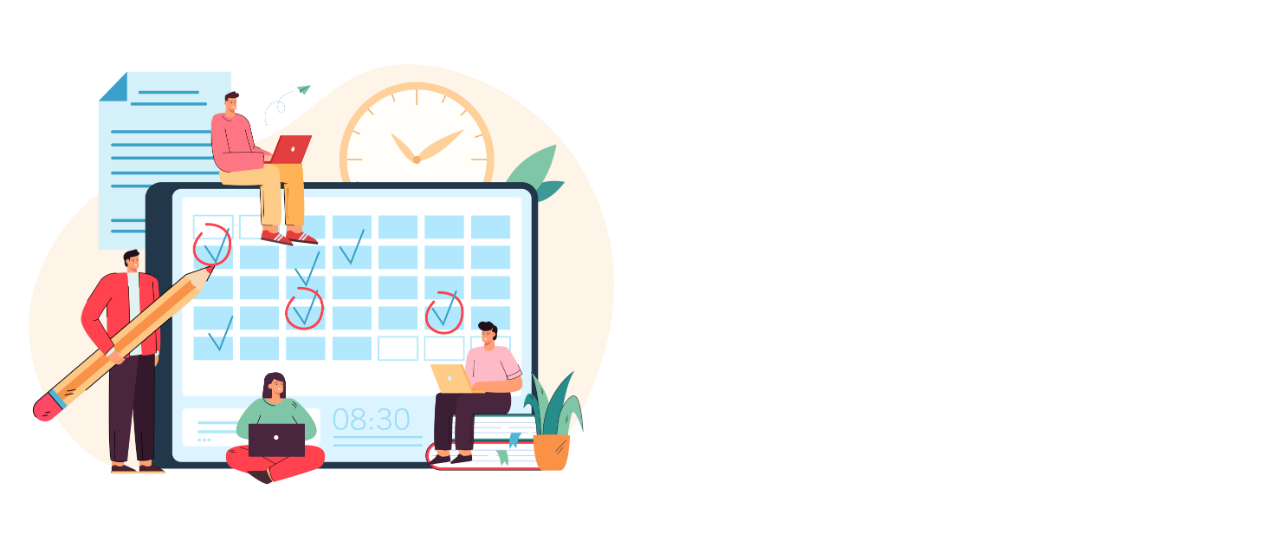
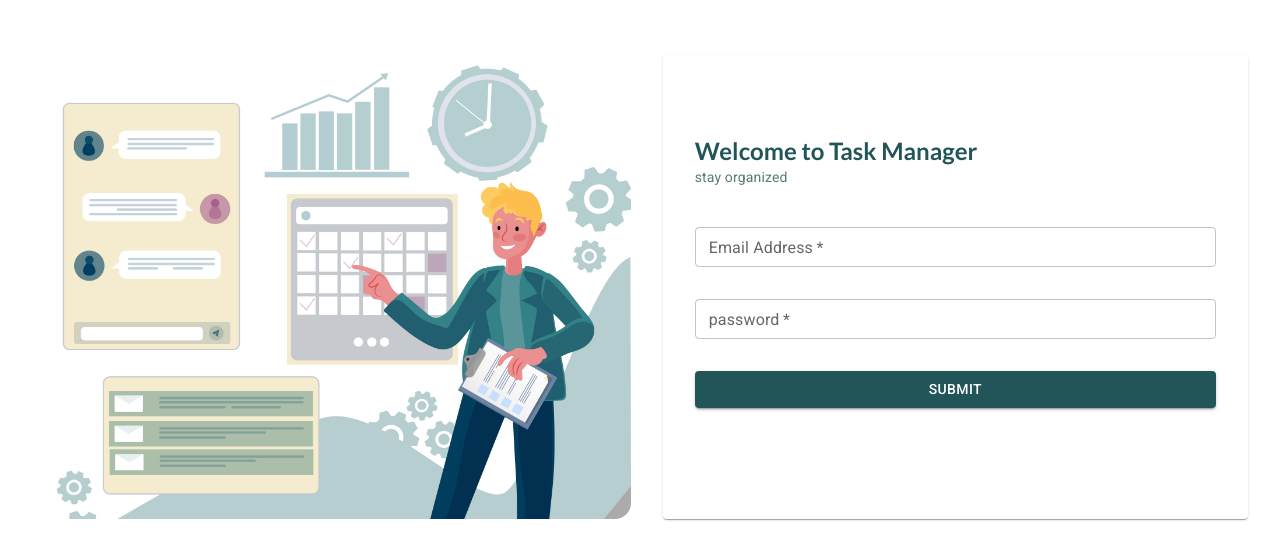
Before and after one commit to Naominm/TaskTracking, a React (Vite) app: page / in a window 1280 px wide. Shown: the part 129-688 px from the top of the page. Built offline with nearby package versions, Linux system fonts and the light colour scheme.

Commit message:
Build the Text section

```diff
--- a/src/index.css
+++ b/src/index.css
@@ -1,5 +1,8 @@
 :root {
-  primary-font: "Nunito", sans-serif;
+  --primary-font: "Lato", sans-serif;
+  --secondary-color: #215558;
+  --primary-color: #0ba4af;
+  --text-color: #557d72;
 }
 * {
   box-sizing: border-box;
--- a/src/pages/Login.tsx
+++ b/src/pages/Login.tsx
@@ -1,27 +1,88 @@
-import { Box } from "@mui/material";
-import LoginImage from "../assets/2.jpg"
+import { Box, Typography, Paper, TextField, Button } from "@mui/material";
+import LoginImage from "../assets/6378759.jpg";
 
 function LoginPage() {
-  return(
-   <Box component="div" sx={{display:"flex",alignItems:"center", height:"100vh"}}>
-    <ImageSection/>
-    <FormSection/>
-   </Box>
-  )
+  return (
+    <Box
+      component="div"
+      sx={{
+        display: "flex",
+        gap: "1rem",
+        alignItems: "center",
+        height: "100vh",
+        mt: 2,
+        mx: 4,
+      }}
+    >
+      <ImageSection />
+      <FormSection />
+    </Box>
+  );
 }
 
-function ImageSection(){
-    return(
-        <Box component="div" sx={{height:"auto", width:"50%", overflow:"hidden", mt:2}}>
-            <Box component="img" src={LoginImage} sx={{width:"100%", height:"100%", objectFit:"cover"}}/>
-        </Box>
-    )
+function ImageSection() {
+  return (
+    <Box component="div" sx={{ height: "29rem ", width: "50%", mx: 2 }}>
+      <Box
+        component="img"
+        src={LoginImage}
+        sx={{
+          width: "100%",
+          height: "100%",
+          objectFit: "cover",
+          objectPosition: "top",
+          borderRadius: "1rem",
+        }}
+      />
+    </Box>
+  );
 }
 
-function FormSection(){
-    return(
-        <Box component="div"></Box>
-    )
+function FormSection() {
+  return (
+    <Paper
+      component="div"
+      sx={{ width: "50%", height: "29rem", padding: "2rem" }}
+    >
+      <Typography
+        variant="h5"
+        sx={{
+          mt: 6,
+          color: "var(--secondary-color)",
+          fontFamily: "var(--primary-font)",
+          fontWeight: 700,
+        }}
+      >
+        {" "}
+        Welcome to Task Manager
+      </Typography>
+      <Typography variant="body2" sx={{ color: "var(--text-color)" }}>
+        stay organized
+      </Typography>
+      <Box
+        component="form"
+        sx={{ mt: 5, display: "flex", flexDirection: "column", gap: "2rem" }}
+      >
+        <TextField
+          required
+          variant="outlined"
+          label="Email Address"
+          size="small"
+        >
+          Email Address
+        </TextField>
+        <TextField required variant="outlined" label="password" size="small">
+          Password
+        </TextField>
+        <Button
+          variant="contained"
+          sx={{ backgroundColor: "var(--secondary-color)" }}
+        >
+          submit
+        </Button>
+      </Box>
+    </Paper>
+  );
 }
 
 export default LoginPage;
```
